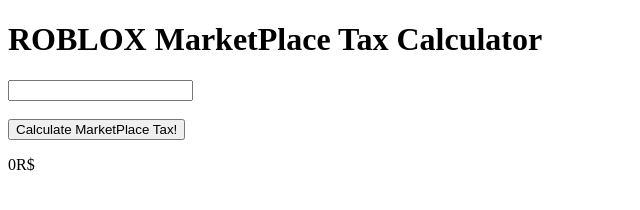
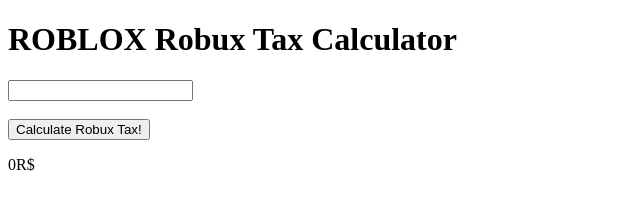
Before and after one commit to Cl1cker0/roblox-calculator, a plain HTML site: page index.html in a window 1280 px wide. Shown: the whole page, without its empty margins (0-640 px from the left). Drawn offline with Linux system fonts and the light colour scheme.

Commit message:
Update index.html

```diff
--- a/index.html
+++ b/index.html
@@ -2,11 +2,11 @@
 <html>
 <body>
 
-<h1>ROBLOX MarketPlace Tax Calculator</h1>
+<h1>ROBLOX Robux Tax Calculator</h1>
 
 <input type="text" id="input" name="input"><br><br>
 
-<button type="button" onclick="calc()">Calculate MarketPlace Tax!</button>
+<button type="button" onclick="calc()">Calculate Robux Tax!</button>
 
 <b><p id="empty""></p></b>
 
```
